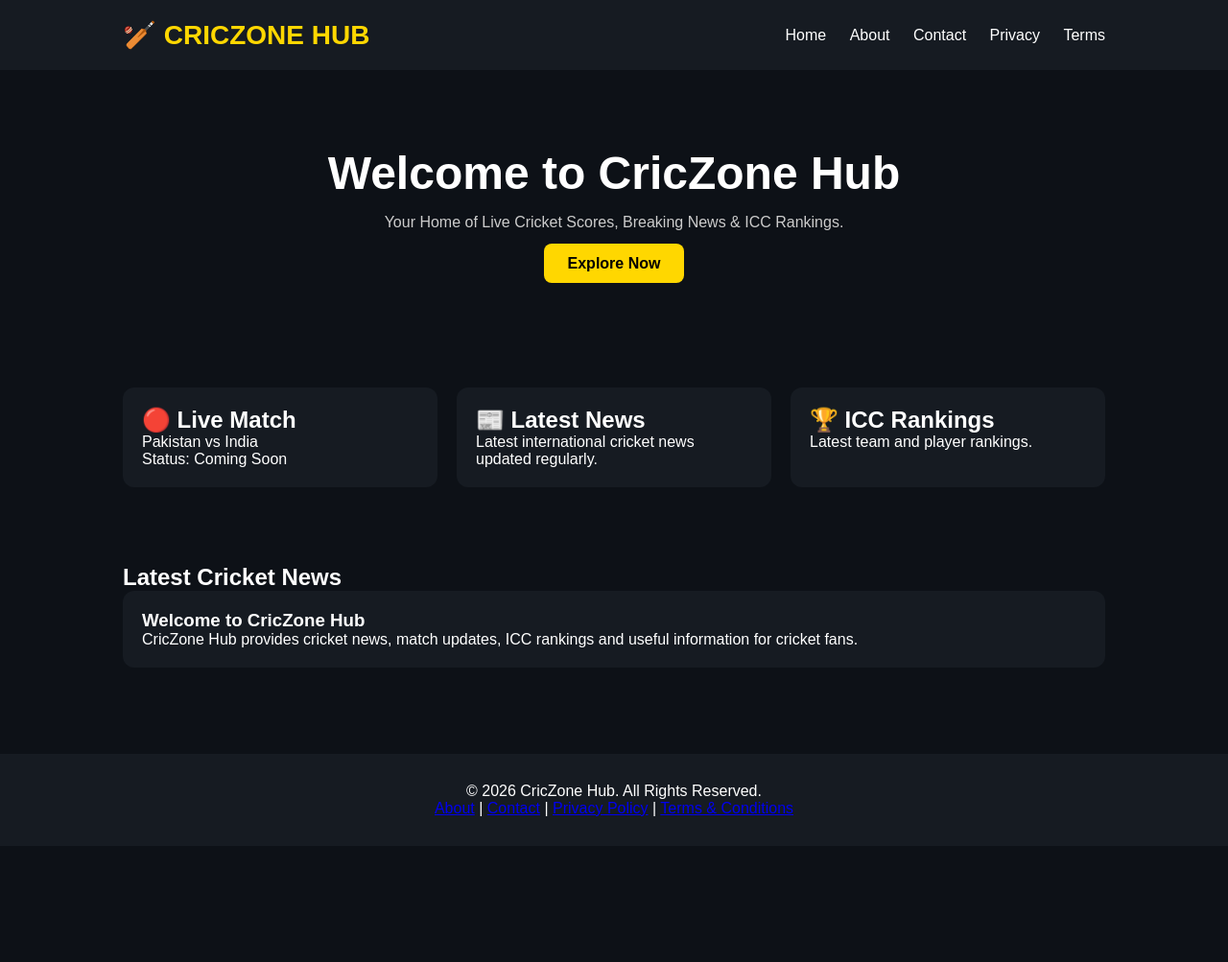
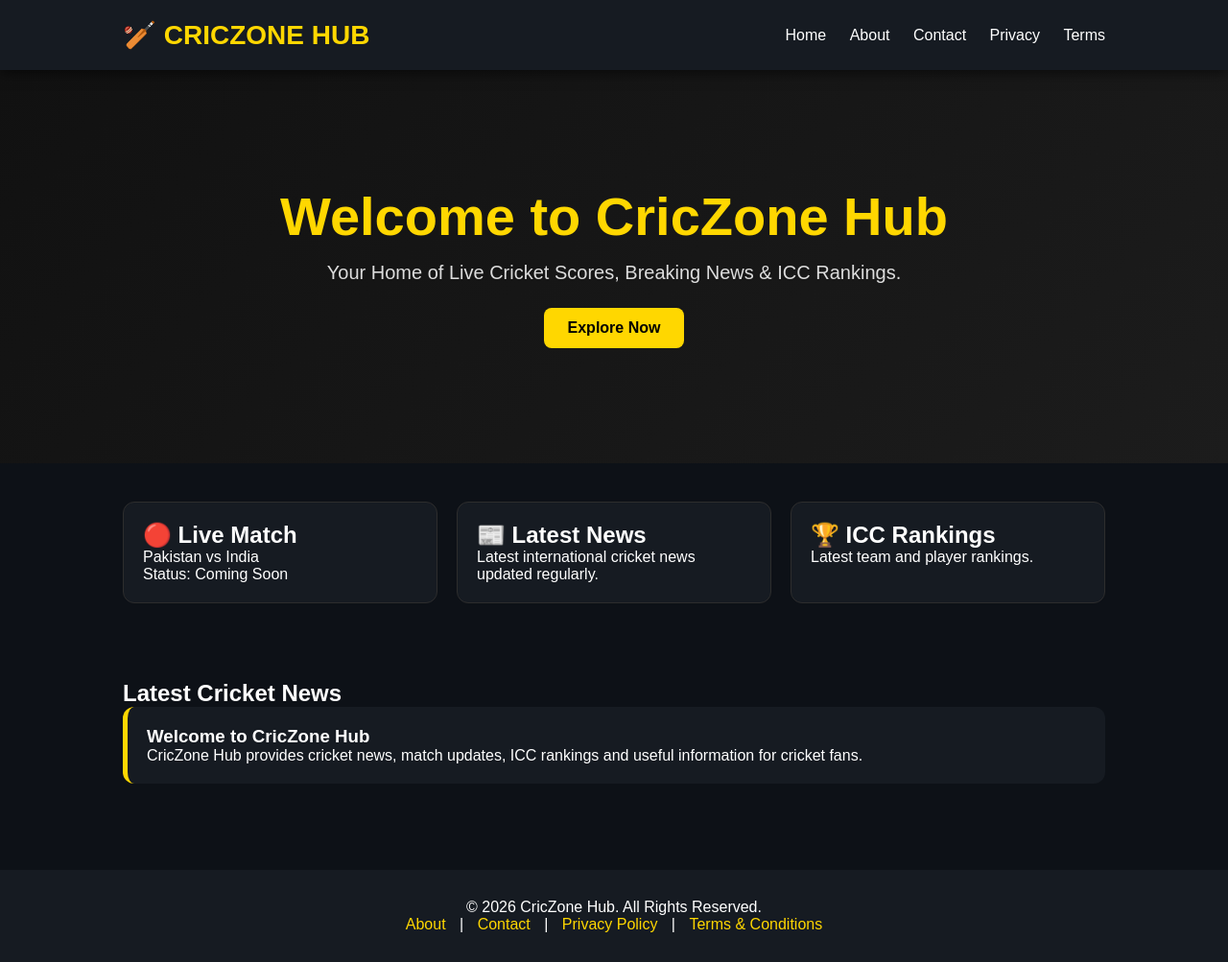
Before and after one commit to muhammadameenkunbher177-droid/muhammadameenkunbher177-droid.github.io, a plain HTML site: page index.html in a window 1280 px wide. Shown: the whole page at 96% size. Before the commit the page ends 882 px from the top, so only its background shows below. Drawn offline with Linux system fonts and the light colour scheme.

Commit message:
Update style.css

```diff
--- a/style.css
+++ b/style.css
@@ -81,3 +81,68 @@ nav a:hover{
     padding:20px;
     border-radius:12px;
 }
+/* ===== PREMIUM DESIGN ===== */
+
+header{
+    position:sticky;
+    top:0;
+    z-index:1000;
+    box-shadow:0 4px 12px rgba(0,0,0,.5);
+}
+
+.hero{
+    background:linear-gradient(135deg,#111,#1c1c1c);
+    padding:120px 20px;
+}
+
+.hero h1{
+    font-size:56px;
+    color:#FFD700;
+}
+
+.hero p{
+    font-size:20px;
+    color:#ddd;
+}
+
+.btn{
+    display:inline-block;
+    transition:0.3s;
+}
+
+.btn:hover{
+    background:#ffffff;
+    transform:scale(1.08);
+}
+
+.card{
+    transition:0.3s;
+    border:1px solid #2d2d2d;
+}
+
+.card:hover{
+    transform:translateY(-10px);
+    border-color:#FFD700;
+    box-shadow:0 0 20px rgba(255,215,0,0.4);
+}
+
+.news-box{
+    border-left:5px solid #FFD700;
+}
+
+footer{
+    background:#161b22;
+    text-align:center;
+    padding:30px;
+    margin-top:50px;
+}
+
+footer a{
+    color:#FFD700;
+    text-decoration:none;
+    margin:0 10px;
+}
+
+footer a:hover{
+    color:white;
+}
```
